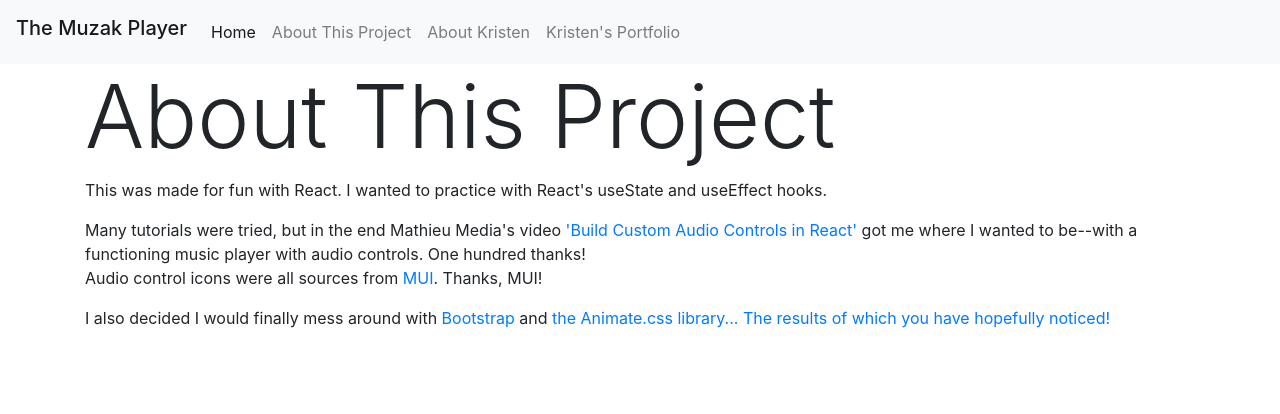
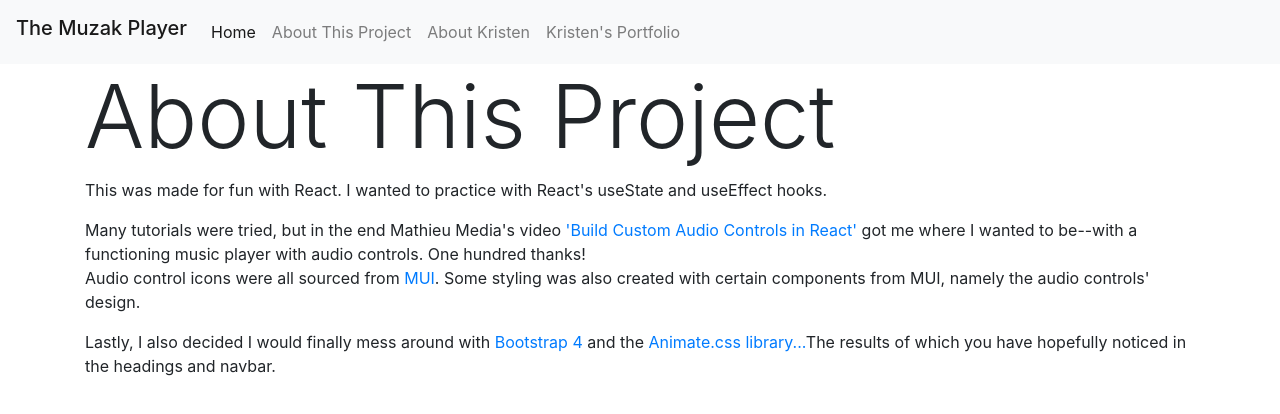
Before and after one commit to klwegner/music-player-practice, a React (Create React App) app: page /aboutMuzakPlayer in a window 1280 px wide. Shown: the top 414 px of the page. Built offline with nearby package versions, Linux system fonts and the light colour scheme.

Commit message:
changed verbiage in about pages

```diff
--- a/src/pages/AboutKristen.js
+++ b/src/pages/AboutKristen.js
@@ -2,7 +2,7 @@ function AboutKristen() {
     return(
         <div className="container">
   <h1 class="display-2">About Kristen Wegner</h1>
-<p>Kristen is a full-stack web developer who loves nature, puppers and doggos, and reading.</p>
+<p>Kristen is a full-stack web developer who loves nature, puppers and doggos, reading, and so much more.</p>
 <p>When not trying hard to get React components to work, she is trying hard to get students in the k-12 public education system to work.</p>
 <p>Like most people, one of Kristen's "likes" is music; here you can hear a couple examples of beloved songs.</p></div>
 
--- a/src/pages/AboutMuzakPlayer.js
+++ b/src/pages/AboutMuzakPlayer.js
@@ -4,8 +4,8 @@ function AboutMuzakPlayer() {
         <h1 className="display-2">About This Project</h1>
         <p>This was made for fun with React. I wanted to practice with React's useState and useEffect hooks.</p>
         <p>Many tutorials were tried, but in the end Mathieu Media's video <a href='https://www.youtube.com/watch?v=CH2FmLzWKr4'>'Build Custom Audio Controls in React'</a> got me where I wanted to be--with a functioning music player with audio controls. One hundred thanks!
-        <p>Audio control icons were all sources from <a href='https://mui.com/material-ui/material-icons/'>MUI</a>. Thanks, MUI!</p>
-        <p>I also decided I would finally mess around with <a href='https://getbootstrap.com/'>Bootstrap</a> and <a href='https://animate.style/'>the Animate.css library... The results of which you have hopefully noticed!</a></p>
+        <p>Audio control icons were all sourced from <a href='https://mui.com/material-ui/material-icons/'>MUI</a>. Some styling was also created with certain components from MUI, namely the audio controls' design.</p>
+        <p>Lastly, I also decided I would finally mess around with <a href='https://getbootstrap.com/'>Bootstrap 4</a> and the <a href='https://animate.style/'>Animate.css library...</a>The results of which you have hopefully noticed in the headings and navbar.</p>
 </p>
         </div>
     )
```
